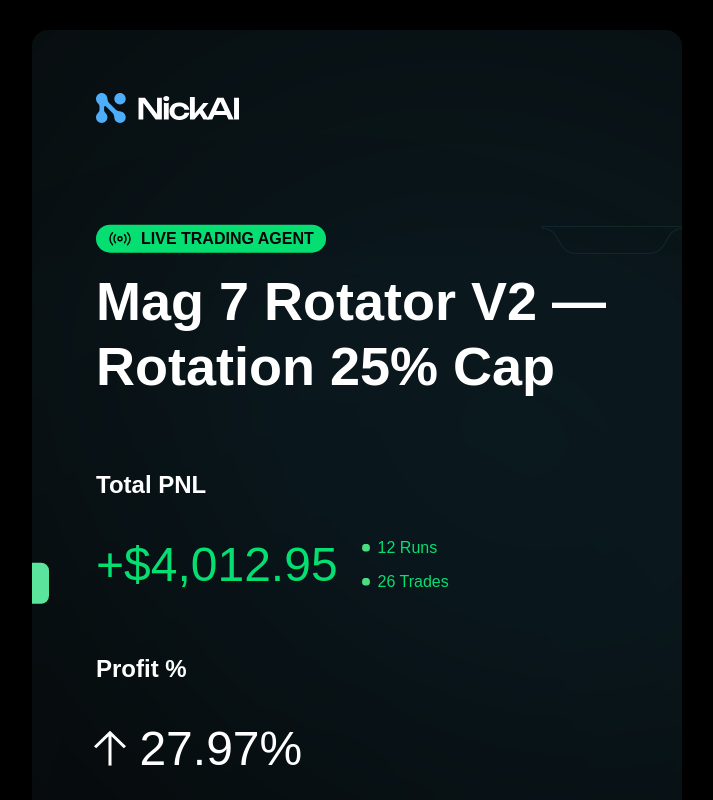
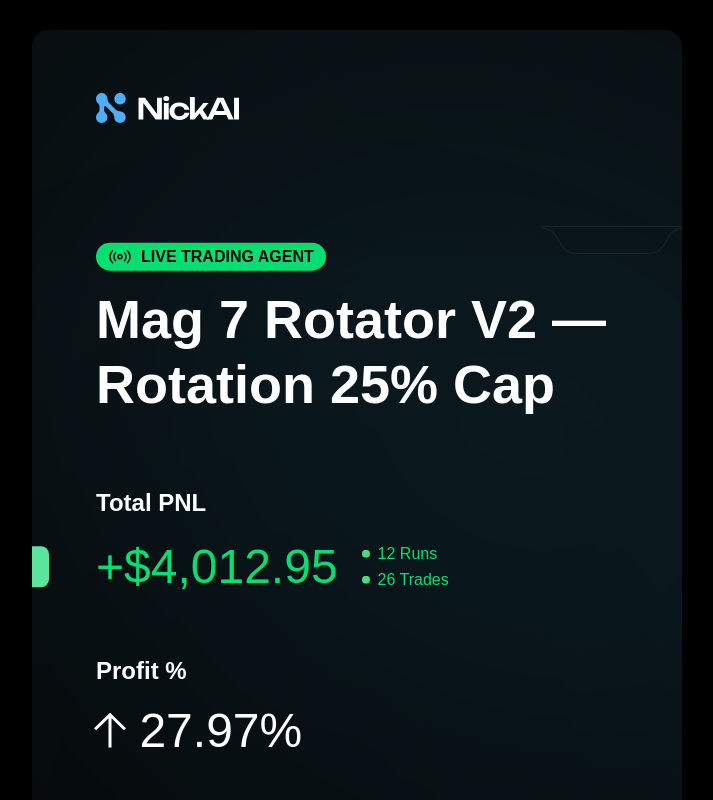
Before and after one commit to getnickai/pixelnick, a Next.js app: page / in a window 1280 px wide. Shown: the top 800 px of the page, without its empty margins (283-996 px from the left). Built offline with nearby package versions, Linux system fonts and the light colour scheme; a web font is replaced by a local one.

Commit message:
design matching progress pt 1

```diff
--- a/components/ai-ready-card.tsx
+++ b/components/ai-ready-card.tsx
@@ -39,7 +39,7 @@
       </div>
 
       {/* Logo */}
-      <div className="absolute left-[64px] top-[63px] h-[30px] w-[140.211px]">
+      <div className="absolute left-16 top-[63px] h-[30px] w-[140.211px]">
         <div className="absolute inset-[0_-2.32%_0_0]">
           <img
             alt="NickAI"
@@ -50,7 +50,7 @@
       </div>
 
       {/* Card content stack */}
-      <div className="absolute left-[64px] top-1/2 flex w-[522px] -translate-y-[calc(50%+30.5px)] flex-col gap-[72px]">
+      <div className="absolute left-16 top-1/2 flex w-[522px] -translate-y-[calc(50%+30.5px)] flex-col gap-[72px]">
         {/* Top: Type indicator + headline */}
         <div className="flex w-full flex-col gap-4">
           {/* Type indicator pill */}
@@ -78,15 +78,17 @@
           {/* Metrics row */}
           <div className="flex w-full flex-col items-start justify-center gap-14">
             {/* Total PNL */}
-            <div className="relative flex w-full flex-col items-start gap-8">
+            <div className="relative flex w-full flex-col items-start gap-4">
               <p className="w-full text-2xl font-semibold leading-[1.2] text-white">
                 Total PNL
               </p>
-              <div className="flex items-center justify-center gap-6">
+              <div className="relative flex items-center justify-center gap-6">
+                {/* Decorative left-edge green bar aligned with PNL amount */}
+                <div className="absolute -left-[86px] top-1/2 h-[41px] w-[39px] -translate-y-1/2 rounded-lg bg-[#5be59c]" />
                 <p className="whitespace-nowrap text-5xl font-medium leading-[1.4] text-green-400">
                   +$4,012.95
                 </p>
-                <div className="flex flex-col items-start gap-3">
+                <div className="flex flex-col items-start gap-1">
                   <div className="flex items-center gap-2">
                     <div className="relative size-2 shrink-0">
                       <img
@@ -113,12 +115,10 @@
                   </div>
                 </div>
               </div>
-              {/* Decorative left-edge green bar */}
-              <div className="absolute -bottom-[5.02px] -left-[86px] h-[41px] w-[39px] rounded-lg bg-[#5be59c]" />
             </div>
 
             {/* Profit % */}
-            <div className="flex w-[219px] flex-col items-start gap-8">
+            <div className="flex w-[219px] flex-col items-start gap-3">
               <p className="w-full text-2xl font-semibold leading-[1.2] text-white">
                 Profit %
               </p>
@@ -188,7 +188,7 @@
       </div>
 
       {/* Author footer */}
-      <div className="absolute bottom-[45px] left-[64px] flex items-center gap-5">
+      <div className="absolute bottom-[45px] left-16 flex items-center gap-5">
         <div className="relative size-12 shrink-0 overflow-hidden rounded-full">
           <img
             alt="Franklin"
```
